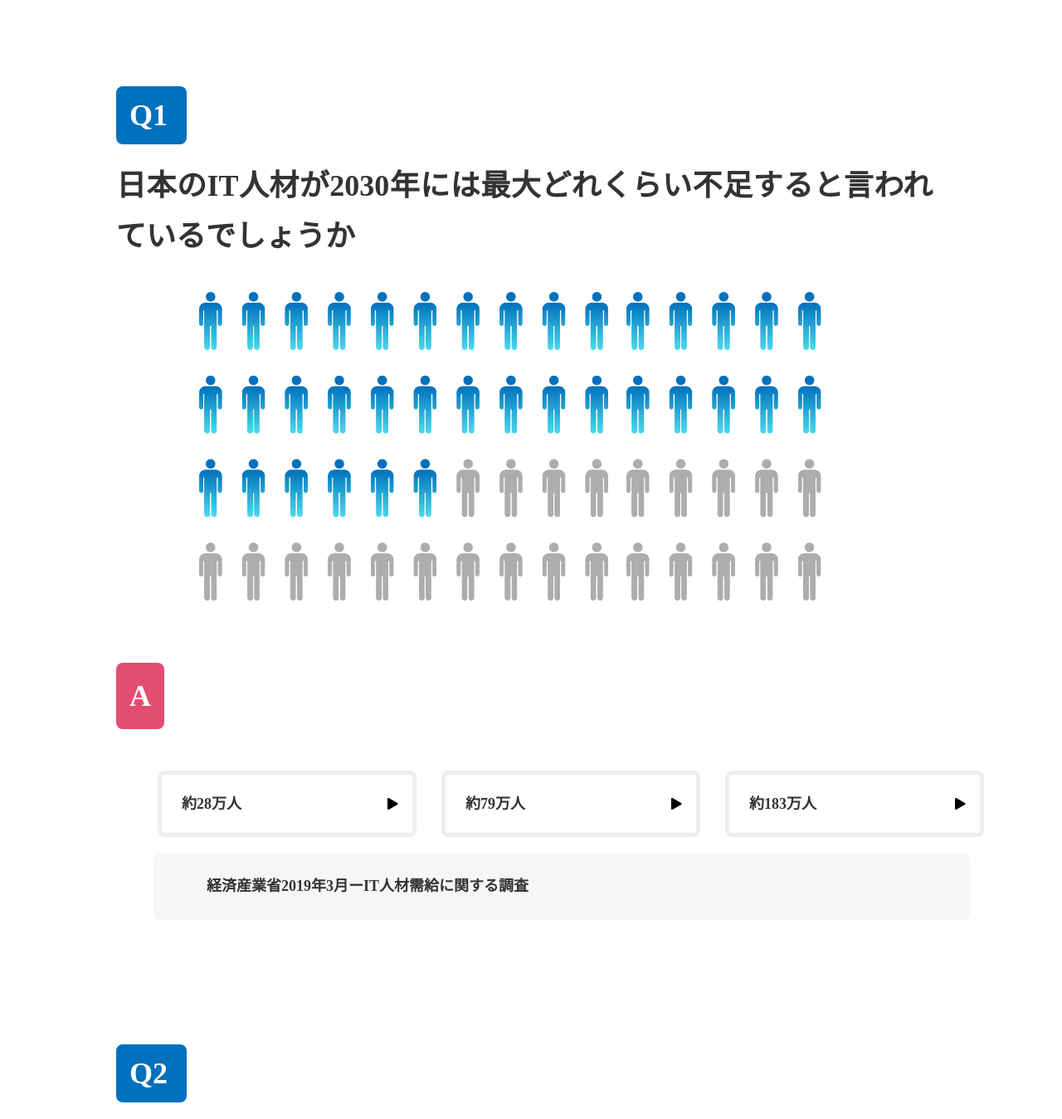
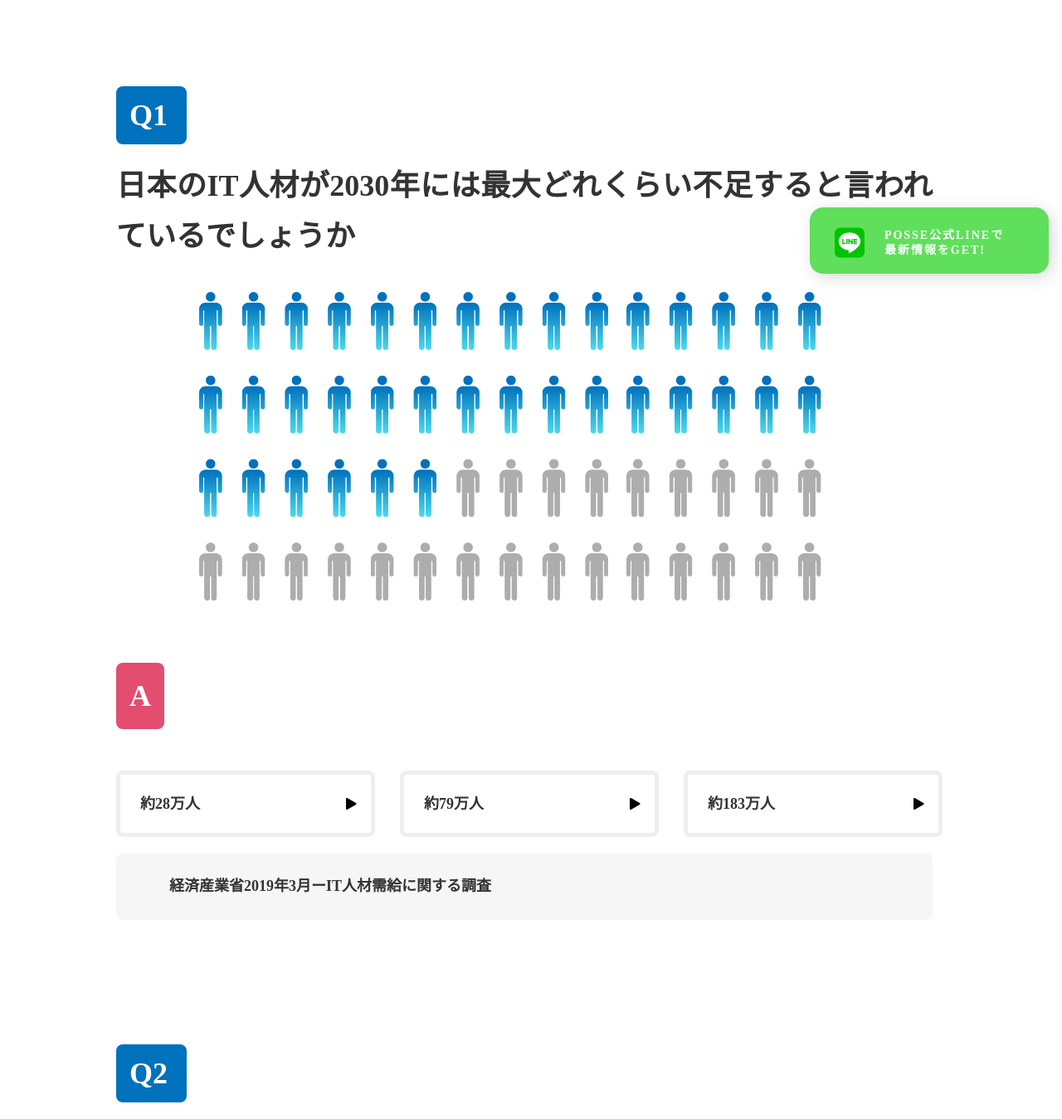
Before and after one commit to posse-ap/gen3.0-hiratemiyu, a PHP site: page /quiz_index.html in a window 1280 px wide; the page is wider, and only the part inside the window is pictured. Shown: the part 454-1803 px from the top of that part at 83% size. Run offline with PHP 8.4, Linux system fonts and the light colour scheme; some web fonts are replaced.

Commit message:
week6終わり

```diff
--- a/assets-ph1-website-main/quiz_index.html
+++ b/assets-ph1-website-main/quiz_index.html
@@ -5,10 +5,9 @@
     <meta charset="UTF-8">
     <meta http-equiv="X-UA-Compatible" content="IE=edge">
     <meta name="viewport" content="width=device-width, initial-scale=1.0">
-    <title>quiz</title>
+    <title>ITクイズ</title>
     <link rel="stylesheet" href="./styles/quiz.css">
     <link rel="stylesheet" href="./styles/font.css">
-    <script src="./js/quiz.js"></script>
 </head>
 
 <body>
@@ -20,7 +19,7 @@
             <!-- ハイパーリンクのとこ不安 -->
             <ul class="p-header_nav_list">
                 <li class="p-header_nav_item">
-                    <a href="#aboutposse" class="p-header_nav_item_link"> POSSEとは</a>
+                    <a href="#aboutposse" class="p-header_nav_item_link">POSSEとは</a>
                 </li>
                 <li class="p-header_nav_item">
                     <a href="./quiz" class="p-header_nav_item_link">クイズ</a>
@@ -49,7 +48,6 @@
         </ul>
     </header>
 
-
     <div class="quiz-top">
         <img class="quiz-top_img" src="./img/quiz/bg-hero.jpg" alt="quiz-top_cover">
         <div class="quiz-top_subtitle">POSSE課題</div>
@@ -65,30 +63,42 @@
                 日本のIT人材が2030年には最大どれくらい不足すると言われているでしょうか
             </div>
             <img class="quiz-question1_img" src="./img/quiz/img-quiz01.png" alt="Q1_img">
-            <div class="quiz-answer1_subheading">
-                <p class="question1-A">A</p>
+            <div  class="quiz-answer1_subheading">
+                <p  class="question1-A">A</p>
             </div>
-            <div class="quiz-answer1_choices">
-                <span onClick="openClose()" class="quiz-answer1_choice1">
-                    <p class="quiz-answer1_choice_text">約28万人</p>
+            <div  class="quiz-answer1_choices" id="Q1_choices" >
+                <span class="quiz-answer1_choice1" id="Q1_incorrect_1">
+                    <p  class="quiz-answer1_choice_text">約28万人</p>
                     <i class="u-icon__arrow"></i>
                 </span>
-                <span class="quiz-answer1_choice2">
-                    <p class="quiz-answer1_choice_text">約79万人</p>
+                <span class="quiz-answer1_choice2" id="Q1_correct">
+                    <p  class="quiz-answer1_choice_text">約79万人</p>
                     <i class="u-icon__arrow"></i>
                 </span>
-                <span class="quiz-answer1_choice3">
+                <span class="quiz-answer1_choice3" id="Q1_incorrect_2">
                     <p class="quiz-answer1_choice_text">約183万人</p>
                     <i class="u-icon__arrow"></i>
                 </span>
             </div>
 
-
-            <!-- <div class="Q1_correctbox">
-                <p class="quiz-answer1_correct_text">
+            <div class="correctbox" id="correctbox" >
+                <p class="correctbox_title">
                     正解！
                 </p>
-            </div> -->
+                <div class="correctbox_content">
+                    <p class="correctbox_label">A </p>
+                    <p class="correctbox_text">約79万人</p>
+                </div>
+            </div>
+
+            <div class="incorrectbox" id="incorrectbox">
+                <p class="incorrectbox_title">不正解...</p>
+                <div class="correctbox_content">
+                    <p class="correctbox_label">A</p>
+                    <p class="correctbox_text">約79万人</p>
+                </div>
+            </div>
+
             <div class="quiz-question1_copyright">
                 <p class="quiz-question1_copyright_text"> 経済産業省2019年3月ーIT人材需給に関する調査
                 </p>
@@ -108,22 +118,28 @@
             </div>
             <div class="quiz-answer2_choices">
                 <div class="quiz-answer2_choice1">
-                    <span class="quiz-answer2_choice_text" id="Q2_correct">INTECH</span>
+                    <span class="quiz-answer2_choice_text" id="Q2_incorrect">INTECH</span>
                     <i class="u-icon__arrow"></i>
                 </div>
                 <div class="quiz-answer2_choice2">
-                    <span class="quiz-answer1_choice_text">BIZZTECH</span>
+                    <span class="quiz-answer1_choice_text" id="Q2_incorrect">BIZZTECH</span>
                     <i class="u-icon__arrow"></i>
                 </div>
                 <div class="quiz-answer2_choice3">
-                    <span class="quiz-answer1_choice_text">X-TECH</span>
+                    <span class="quiz-answer1_choice_text" id="Q2_correct">X-TECH</span>
                     <i class="u-icon__arrow"></i>
                 </div>
             </div>
-            <!-- <div class="quiz-answer2_correct" hidden id="Q2_correctbox">
-                                <p class="quiz-answer2_correct_text">
-                                正解！ -->
-            <!-- </p> -->
+            <!-- correctbox -->
+            <div class="correctbox" id="Q2_correctbox" >
+                <p class="correctbox_title">
+                    正解！
+                </p>
+                <div class="correctbox_content">
+                    <p class="correctbox_label">A </p>
+                    <p class="correctbox_text">X-TECH</p>
+                </div>
+            </div>
         </div>
 
         <div class="quiz-questions">
@@ -256,6 +272,79 @@
         </div>
     </div>
 
+    <div>
+        <div class="p-line_img">
+            <img class="p-line_img" src="./img/bg-line.jpg" alt="LINEimg">
+            <div class="p-line_cover">
+                <div class="p-line_icon_back">
+                    <div class="p-line_icon">
+                    <img src="./img/icon/icon-line.svg" alt="LINEicon">
+                    </div>
+                </div>
+                <div class="p-line_title">
+                    <h2>POSSE 公式LINE</h2>
+                </div>
+                <div class="p-line_content">
+                    <p> 公式LINEにてご質問を随時受け付けております
+                        <br>詳細やPOSSE最新情報につきましては、公式LINEにてお知らせいたしますので
+                        <br>下記ボタンより友達追加をお願いします
+                    </p>
+                </div>
+                <div class="p-line_button_frame">
+                    <div class="p-line_button_message">
+                        <p>LINE追加</p>
+                    </div>
+                </div>
+            </div>
+        </div>
+    </div>
+
+    <footer>
+        <div class="p-footer">
+            <div class="p-footer_logo">
+            <img src="./img/logo.svg" alt="p-logo">
+            </div>
+            <div class="p-footer_official">
+            <p class="p-footer_official_text">POSSE公式サイト</p>
+            </div>
+            <ul class="p-footer_sns p-sns">
+            <li class="p-sns_item">
+                <a href="https://twitter.com/posse_program" target="_blank" rel="noopener noreferrer"
+                    class="p-sns_item_link" aria-label="Twitter">
+                    <i class="u-icon_twitter"></i>
+                </a>
+            </li>
+            <li class="p-sns_item">
+                <a href="https://www.instagram.com/posse_programming/" target="_blank" rel="noopener noreferrer"
+                    class="p-sns_item_link" aria-label="Instagram">
+                    <i class="u-icon_instagram"></i>
+                </a>
+            </li>
+            </ul>
+            <div class="p-copyright">
+                <p class="p-copyright_text">
+                    @2022 POSSE
+                </p>
+            </div>
+        </div>
+    </footer>
+
+    <div class="p-banner">
+        <div class="p-banner_icon_back">
+            <div class="p-banner_icon">
+            <img src="./img/icon/icon-line.svg" alt="LINE">
+            </div>
+        </div>
+        <div class="p-banner_content">
+            <p class="p-banner_text">
+                POSSE公式LINEで
+                <br>最新情報をGET!
+            </p>
+            <i class="u-icon_link">
+            </i>
+        </div>
+    </div>
+    <script src="./js/quiz.js"></script>
 </body>
 
 </html>
--- a/assets-ph1-website-main/styles/quiz.css
+++ b/assets-ph1-website-main/styles/quiz.css
@@ -294,7 +294,7 @@ a {
 
 .quiz-answer1_choices {
     margin-top: 50px;
-    margin-left: 50px;
+    margin-left: 0px;
     display: flex;
     gap: 30px;
 }
@@ -373,7 +373,7 @@ border-radius: 8px;
     width: 984px;
     height: 80px;
     margin-top: 20px;
-    margin-left: 45px;
+    margin-left: 0px;
     /* background-bg */
 
     background: #F6F6F6;
@@ -620,7 +620,11 @@ border-radius: 8px;
     flex: none;
     order: 0;
     flex-grow: 0;
+
+    cursor: pointer;
 }
+
+
 
 .quiz-answer2_choice_text,
 .quiz-answer3_choice_text,
@@ -649,16 +653,351 @@ border-radius: 8px;
     flex-grow: 0;
 }
 
-.quiz-answer2_correct {
-    /* Rectangle 17 */
+/* correctbox */
+
+.correctbox,
+.incorrectbox{
+    display: block;
+    background-color: #fff2f5;
+    border-radius: 8px;
+    margin-top: 16px;
+    padding: 12px 60px;
+    height: 130px;
+}
+
+.incorrectbox{
+    display: block;
+    background-color: #eff2f5;
+    border-radius: 8px;
+    margin-top: 16px;
+    padding: 12px 60px;
+    height: 130px;
+}
+
+.correctbox_title{
+    color: #e34e70;
+    font-size: 24px;
+    font-weight: bold;
+    letter-spacing: 0.05em;
+    line-height: 0;
+}
+
+.incorrectbox_title{
+    color: #0071bc;
+    font-size: 24px;
+    font-weight: bold;
+    letter-spacing: 0.05em;
+    line-height: 0;
+}
+
+.correctbox_content{
+        align-items: baseline;
+        display: flex;
+        font-size: 18px;
+        font-weight: bold;
+        gap: 18px;
+        line-height: 0;
+}
+
+.correctbox_label{
+    font-family: "Plus Jakarta Sans", "Noto Sans JP", sans-serif;
+    font-size: 24px;
+}
+
+.correctbox_text{
+    align-items: baseline;
+    display: flex;
+    font-size: 18px;
+    font-weight: bold;
+    gap: 18px;
+    line-height: 1.8;
+    margin-top: 16px;
+}
+
+.correctbox,
+.incorrectbox{
+    display: none;
+}
+
+.is-selected{
+    display: block;
+}
+
+.another_is-selected{
+    pointer-events: none;
+}
+/* .is-wrongselected{
+    display: block;
+} */
+
+.is-clicked{
+    background-color: #eff2f5;
+    border-color: #0071bc;
+}
+
+/* p-line */
+
+.p-line_cover {
+    /* Rectangle 9 */
     position: absolute;
+    margin-top: -365px;
     width: 984px;
-    height: 143px;
-    left: 350px;
-    top: 1350px;
+    height: 357px;
+    /* primary */
+    background: rgba(0,113,188,0.8) ;
+    mix-blend-mode: normal;
+    border-radius: 48px;
+}
 
-    /* red-bg */
+.p-line_img {
+    position: relative;
+    width: 984px;
+    height: 357px;
+    margin-top: 100px;
+    margin-right: auto;
+    margin-left: auto;
+    bottom: 0.28%;
+    border-radius: 48px;
+}
 
-    background: #FFF2F5;
-    border-radius: 8px;
+
+.p-line_icon {
+    position: absolute;
+    width: 40px;
+    height: 40px;
+    left: 0px;
+    right: 62.7%;
+    top: -3px;
+    bottom: 66.2%;
+
 }
+
+.p-line_icon_back{
+    position: relative;
+    width: 40px;
+    height: 38px;
+    left: 160px;
+    right: 62.7%;
+    top: 90px;
+    bottom: 66.2%;
+    background-color: #fff;
+    border-radius: 50%;
+}
+
+.p-line_title {
+    position: relative;
+    font-family: 'Noto Sans JP';
+    font-style: normal;
+    font-weight: 700;
+    font-size: 36px;
+    line-height: 180%;
+    /* identical to box height, or 65px */
+
+    text-align: center;
+
+    /* light */
+
+    color: #FFFFFF;
+}
+
+
+.p-line_content {
+    position: absolute;
+    left: 22.87%;
+    right: 22.76%;
+    top: 41.62%;
+    bottom: 39.94%;
+
+    font-family: 'Noto Sans JP';
+    font-style: normal;
+    font-weight: 700;
+    font-size: 14px;
+    line-height: 160%;
+    /* /* or 22px * */
+
+    text-align: center;
+    letter-spacing: 0.1em;
+
+    /* /* light * */
+    color: #FFFFFF;
+}
+
+
+.p-line_button_frame {
+    position: absolute;
+    width: 320px;
+    height: 50px;
+    left: 300px;
+    top: 270px;
+
+    /* light */
+    background: #FFFFFF;
+    border-radius: 98px;
+}
+
+.p-line_button_message {
+    position: absolute;
+    width: 77px;
+    height: 23.39px;
+    left: 120px;
+    top: 13.9px;
+    font-family: 'Noto Sans JP';
+    font-style: normal;
+    font-weight: 700;
+    font-size: 14px;
+    line-height: 160%;
+    /* or 22px */
+    display: flex;
+    align-items: center;
+    text-align: center;
+    letter-spacing: 0.1em;
+    /* /* gray-dark  */
+    color: #666666;
+}
+
+
+/* footer */
+.p-footer {
+    position: relative;
+    margin-top: 300px;
+    border-top: 1px solid #adadad;
+    width: 100%;
+
+}
+
+.p-footer_logo {
+    margin-top: 40px;
+    margin-left: 600px;
+
+}
+
+.p-footer_official {
+    position: relative;
+    margin-top: 10px;
+    margin-left: -1600px;
+    /* POSSE 公式サイト */
+    font-family: 'Noto Sans JP';
+    font-style: normal;
+    font-weight: 400;
+    font-size: 14px;
+    line-height: 180%;
+    /* or 25px */
+
+    text-align: center;
+
+    /* gray-dark */
+
+    color: #666666;
+}
+
+ul {
+    list-style: none;
+    margin: 0;
+    padding: 0;
+}
+
+.p-sns {
+    display: flex;
+    gap: 16px;
+}
+
+.p-footer_sns {
+    margin-left: 610px;
+    margin-top: -20px;
+}
+
+.p-sns_item_link {
+    align-items: center;
+    border: solid 1px #eee;
+    border-radius: 50%;
+    color: #adadad;
+    display: inline-flex;
+    font-size: 24px;
+    height: 50px;
+    justify-content: center;
+    width: 50px;
+}
+
+.p-copyright {
+    width: 100%;
+    margin-top: 35px;
+    margin-left: -50px;
+    justify-content: center;
+    font-family: 'Plus Jakarta Sans';
+    font-style: normal;
+    font-weight: 400;
+    font-size: 15px;
+    line-height: 13px;
+    /* identical to box height */
+
+    text-align: center;
+    letter-spacing: 0.1em;
+
+    /* gray-dark */
+
+    color: #666666;
+    border-top: 1px solid #adadad;
+}
+
+/* banner */
+.p-banner {
+    position: fixed;
+    width: 288px;
+    height: 80px;
+    right: 16px;
+    bottom: 16px;
+    background: #5FDF5B;
+    box-shadow: 4px 4px 20px rgba(0, 0, 0, 0.15);
+    border-radius: 16px;
+}
+
+
+.p-banner_icon_back{
+    position: relative;
+    bottom: 60px;
+    width: 36px;
+    height: 30px;
+    left: 30px;
+    top: 30px;
+    background-color: #fff;
+    border-radius: 50%;
+
+}
+
+.p-banner_icon {
+    /* icon-line */
+    position: absolute;
+    bottom: 60px;
+    width: 36px;
+    height: 36px;
+    left: 0px;
+    top: -8px;
+
+}
+
+.p-banner_text {
+    position:absolute ;
+    width: 160px;
+    height: 50px;
+    left: 90px;
+    top: 11px;
+
+    font-family: 'Noto Sans JP';
+    font-style: normal;
+    font-weight: 700;
+    font-size: 14px;
+    line-height: 130%;
+    /* or 18px */
+
+    letter-spacing: 0.14em;
+
+    color: #FFFFFF;
+}
+
+
+.u-icob_link::before{
+    content: "\e901";
+    color: #FFFFFF;
+    font-size: 18px;
+    margin-left: 35px;
+}
```
Also changed, not shown: assets-ph1-website-main/js/quiz.js (+56 -49 lines), assets-ph1-website-main/styles/common.css (line endings or trailing spaces).
